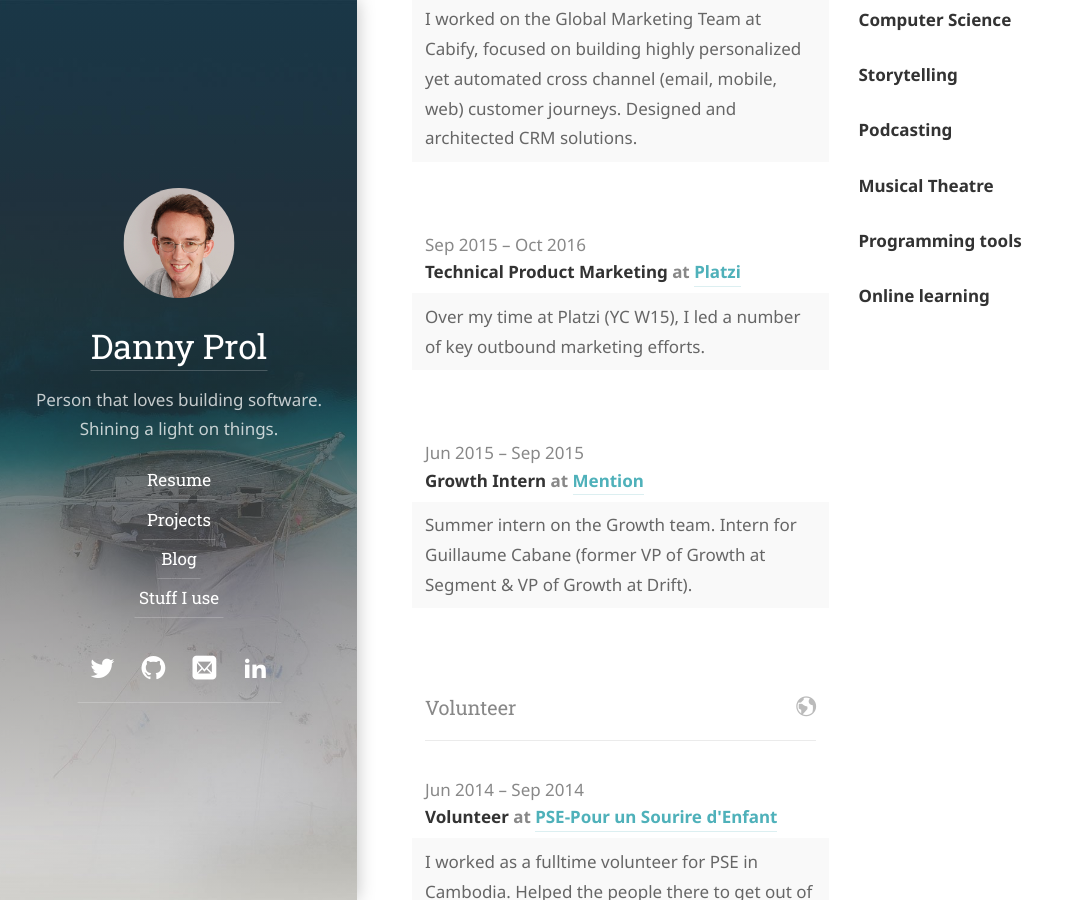
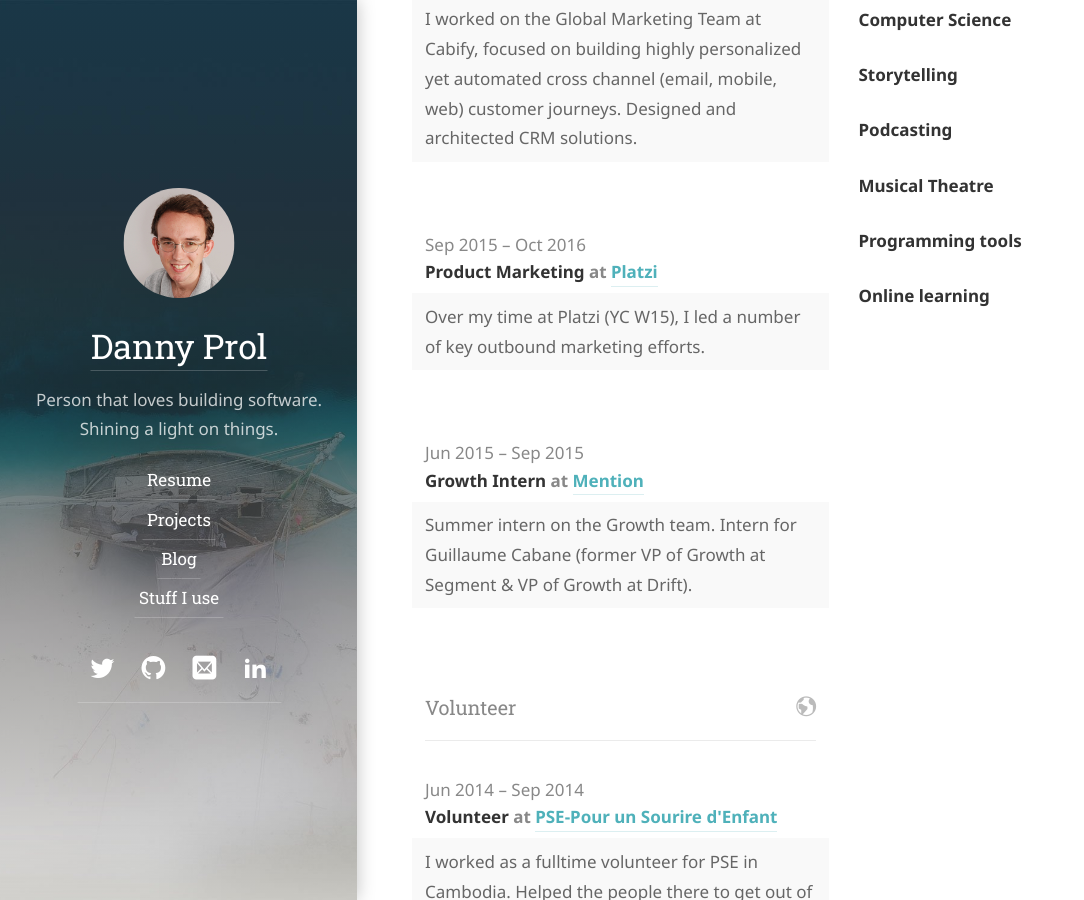
Before and after one commit to dprol/dprol.github.io, a Jekyll site: the page built from resume.md, in a window 1280 px wide and 900 px high, scrolled down 1742 px. Shown: the whole window, without its empty margins (0-1084 px from the left). Built offline with Jekyll 4.4.1, drawn with Linux system fonts in a browser that asks for light colours; some web fonts are replaced.

Commit message:
Update resume.yml

```diff
--- a/_data/resume.yml
+++ b/_data/resume.yml
@@ -57,7 +57,7 @@ work:
     summary: >
       I worked on the Global Marketing Team at Cabify, focused on building highly personalized yet automated cross channel (email, mobile, web) customer journeys. Designed and architected CRM solutions.
   - company: "Platzi"
-    position: "Technical Product Marketing"
+    position: "Product Marketing"
     website: "https://platzi.com/"
     startDate: "2015-09-01"
     endDate: "2016-10-01"
```
